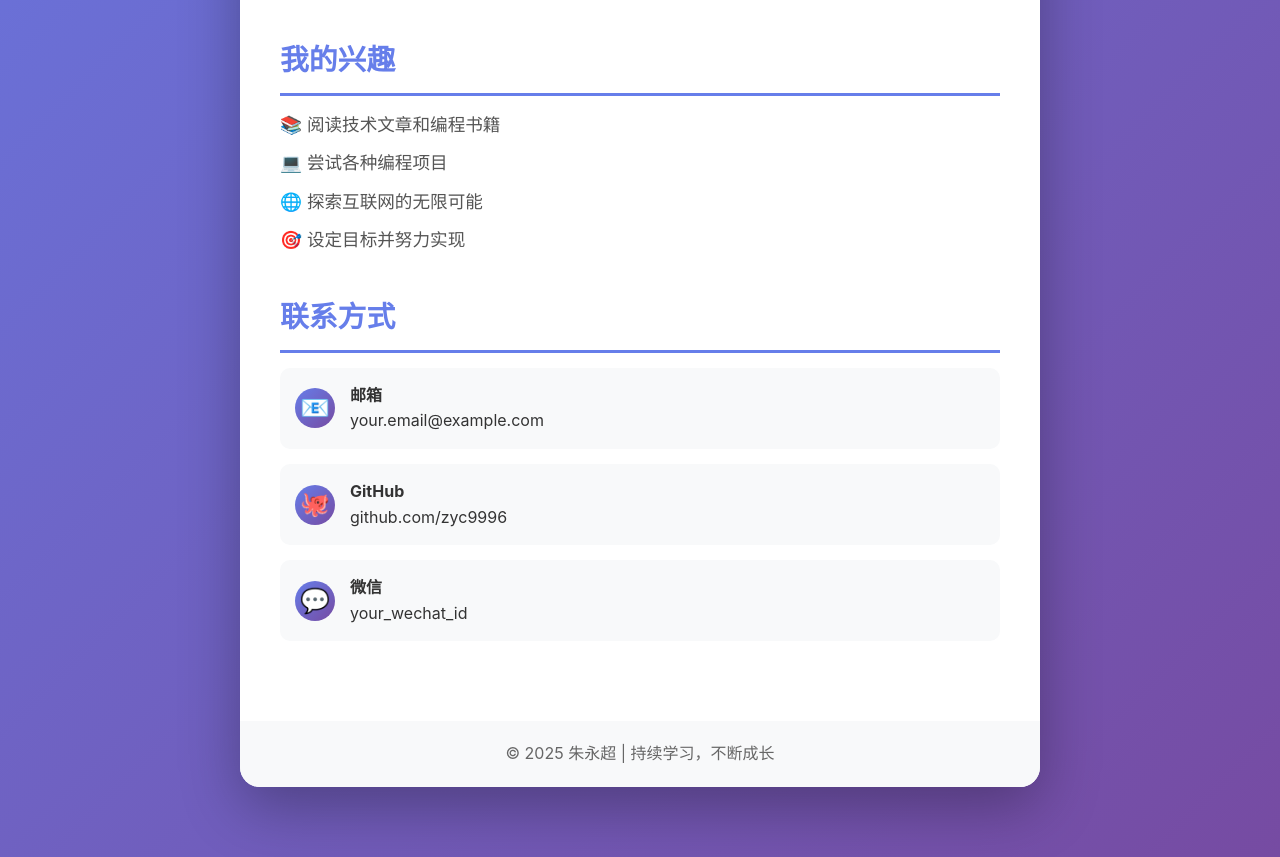
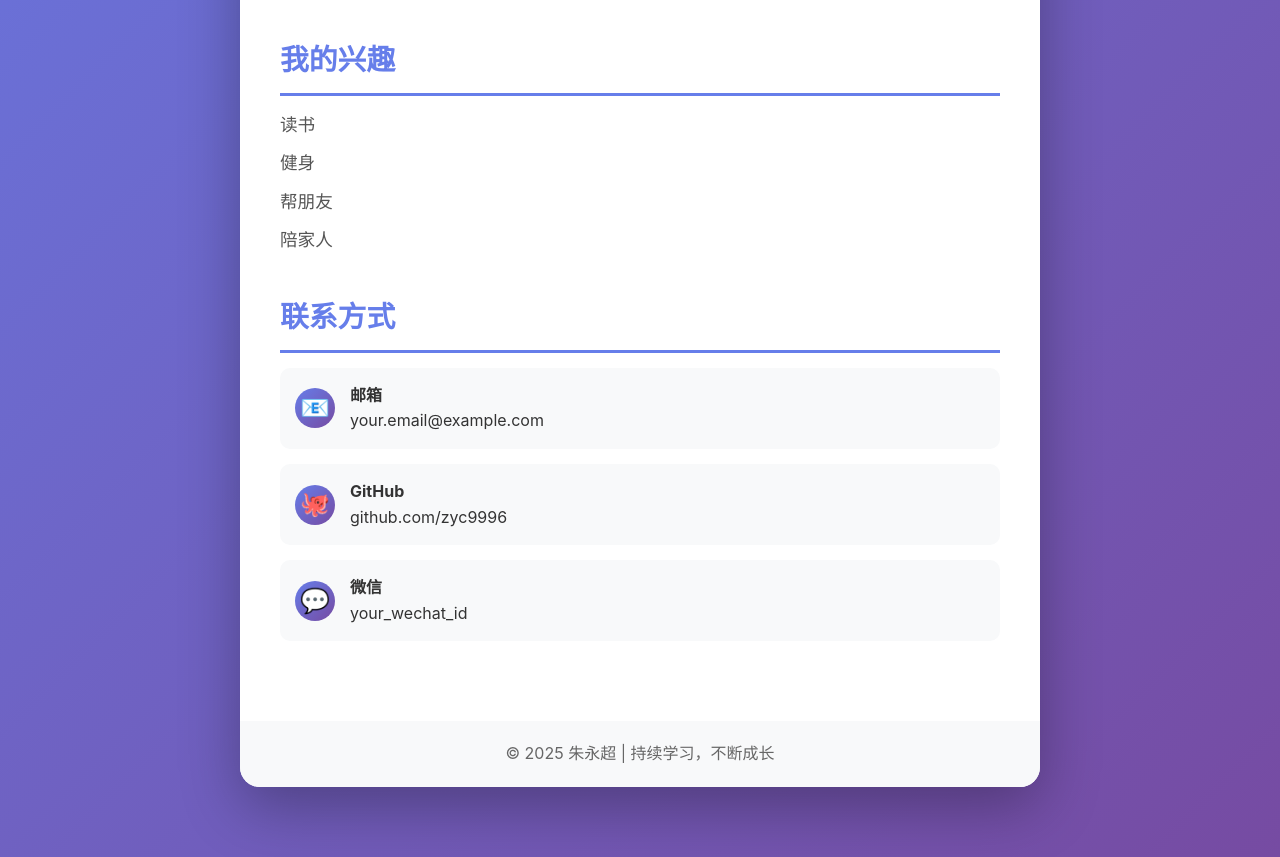
Before and after one commit to zyc9996/39.github.io, a plain HTML site: page index.html in a window 1280 px wide. Shown: the part 801-1658 px from the top of the page. Drawn offline with Linux system fonts and the light colour scheme.

Commit message:
Update index.html

```diff
--- a/index.html
+++ b/index.html
@@ -199,11 +199,11 @@
             </div>
 
             <div class="section">
-                <h2>我的兴趣</h2>
-                <p>📚 阅读技术文章和编程书籍</p>
-                <p>💻 尝试各种编程项目</p>
-                <p>🌐 探索互联网的无限可能</p>
-                <p>🎯 设定目标并努力实现</p>
+                <h2> 我的兴趣</h2>
+                <p> 读书</p>
+                <p> 健身</p>
+                <p> 帮朋友</p>
+                <p> 陪家人</p>
             </div>
 
             <div class="section">
```
